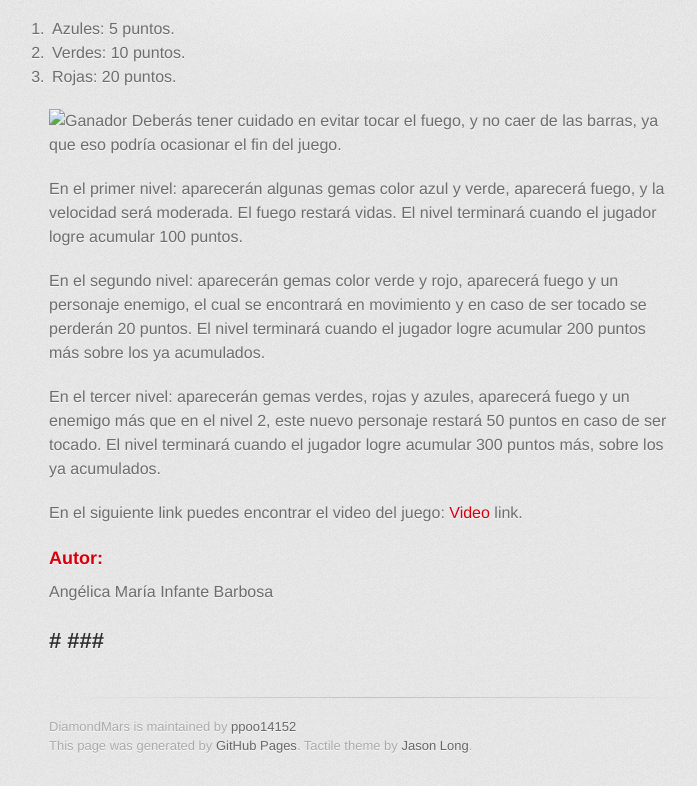
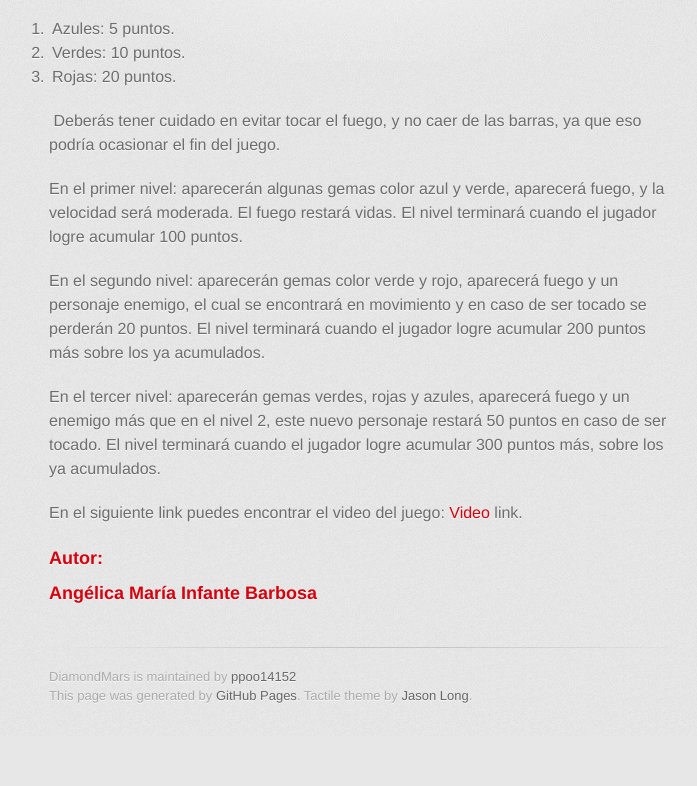
Before and after one commit to ppoo14152/DiamondMars, a plain HTML site: page index.html in a window 1280 px wide. Shown: the part 512-1298 px from the top of the page, without its empty margins (281-978 px from the left). After the commit the page ends 1248 px from the top, so only its background shows below. Drawn offline with Linux system fonts and the light colour scheme; a web font is replaced by a local one.

Commit message:
Create gh-pages branch via GitHub

```diff
--- a/index.html
+++ b/index.html
@@ -50,7 +50,7 @@
 <li>Rojas: 20 puntos.</li>
 </ol>
 
-<p><img alt="Ganador">
+<p><img src="%22Im%C3%A1geneswinnn.png%22" alt="">
 Deberás tener cuidado en evitar tocar el fuego, y no caer de las barras, ya que eso podría ocasionar el fin del juego.</p>
 
 <p>En el primer nivel: aparecerán algunas gemas color azul y verde, aparecerá fuego, y la velocidad será moderada. El fuego restará vidas. El nivel terminará cuando el jugador logre acumular 100 puntos.</p>
@@ -65,10 +65,8 @@ Video</a> link.</p>
 <h3>
 <a id="autor" class="anchor" href="#autor" aria-hidden="true"><span class="octicon octicon-link"></span></a>Autor:</h3>
 
-<p>Angélica María Infante Barbosa</p>
-
-<h2>
-<a id="-" class="anchor" href="#-" aria-hidden="true"><span class="octicon octicon-link"></span></a># ###</h2>
+<h3>
+<a id="angélica-maría-infante-barbosa" class="anchor" href="#ang%C3%A9lica-mar%C3%ADa-infante-barbosa" aria-hidden="true"><span class="octicon octicon-link"></span></a>Angélica María Infante Barbosa</h3>
         </section>
 
         <footer>
```
Also changed, not shown: params.json (+1 -1 lines).
